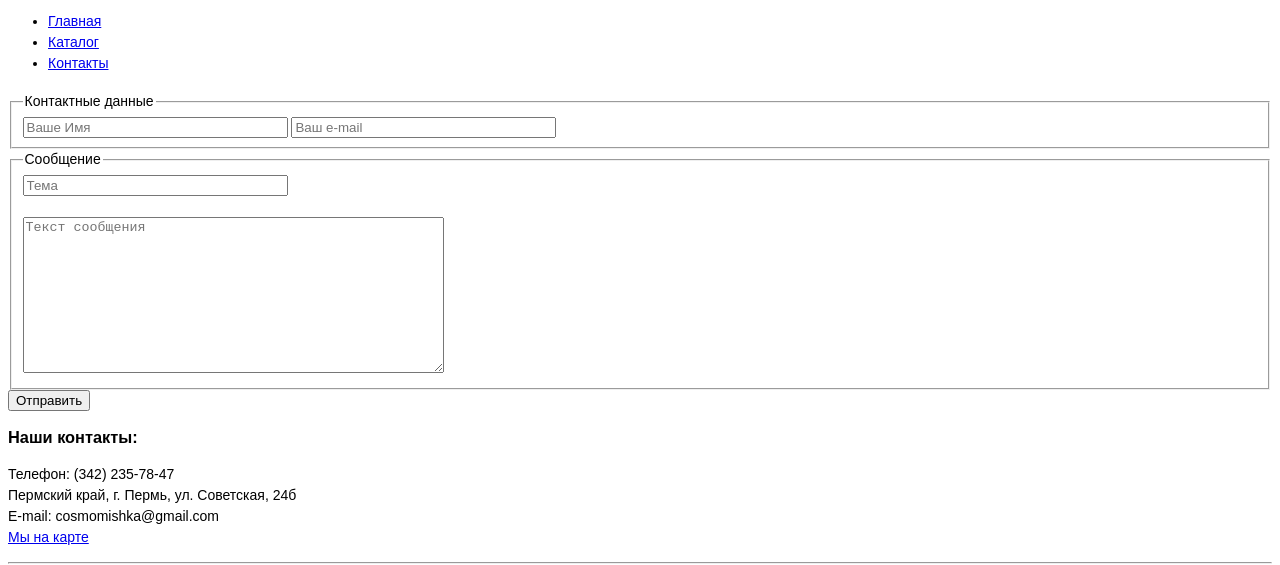
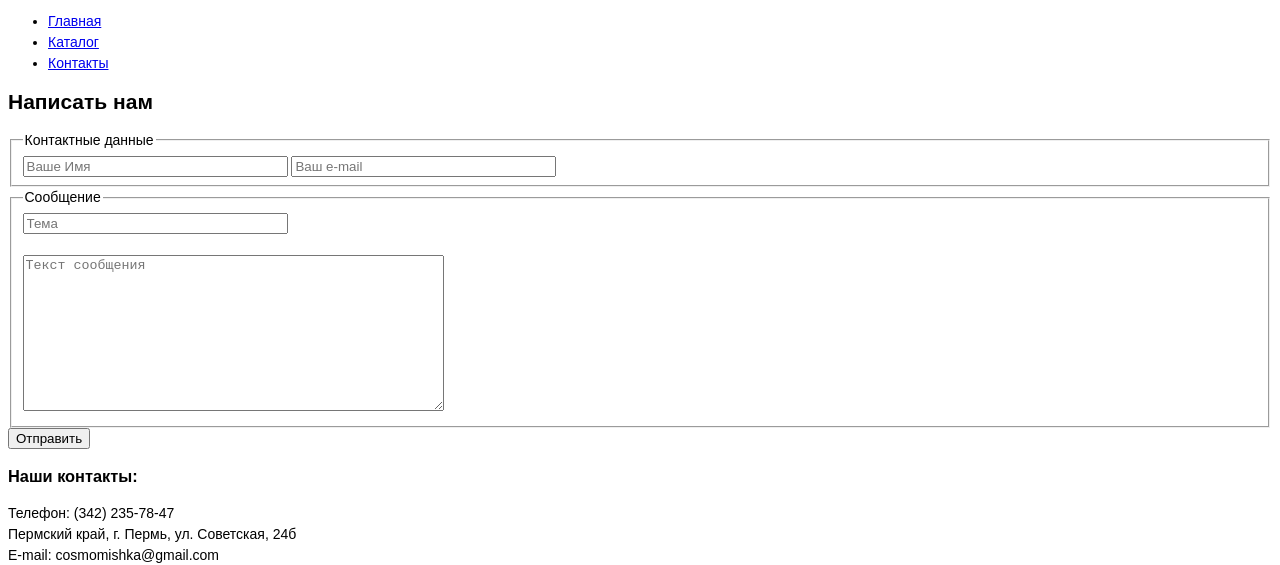
Before and after one commit to Madfox32/bookstore, a plain HTML site: page contacts.html in a window 1280 px wide. Shown: the part 164-729 px from the top of the page. Drawn offline with Linux system fonts and the light colour scheme.

Commit message:
Создала контейнер для контента

```diff
--- a/contacts.html
+++ b/contacts.html
@@ -7,6 +7,7 @@
 </head>
 <body>
 	<main>
+		<div class="contacts">
 			<img src="img/logo.png" title="Мудрая сова" alt="Сова">
 			<p>Меню</p>
 				<ul>
@@ -14,7 +15,7 @@
 					<li><a href="catalog.html">Каталог</a></li>
 					<li><a href="contacts.html">Контакты</a></li>
 				</ul>
-		<h2></h2>
+			<h2>Написать нам</h2>
 			<form action="URL">
 				<fieldset>
 					<legend>Контактные данные</legend>
@@ -34,8 +35,8 @@
 			E-mail: cosmomishka@gmail.com<br>
 			<a href="https://www.google.ru/maps/dir//%D0%A1%D0%BE%D0%B2%D0%B5%D1%82%D1%81%D0%BA%D0%B0%D1%8F+%D1%83%D0%BB.,+24%D0%91,+%D0%9F%D0%B5%D1%80%D0%BC%D1%8C,+%D0%9F%D0%B5%D1%80%D0%BC%D1%81%D0%BA%D0%B8%D0%B9+%D0%BA%D1%80%D0%B0%D0%B9/@58.0171852,56.2416396,16z/data=!3m1!4b1!4m8!4m7!1m0!1m5!1m1!1s0x43e8c6deac8c7ae9:0xbff3bb5aafd714a9!2m2!1d56.246017!2d58.0171796">
 			Мы на карте</a>
-
 			</p>
+		</div>
 	<footer><hr>
 		<img src="img/logo.png" title="Мудрая сова" alt="Сова">
 		<p>&copy;by Evstratova Yana. Все права защищены</p>
```
Lines whose indentation alone changed are shown as unchanged.
